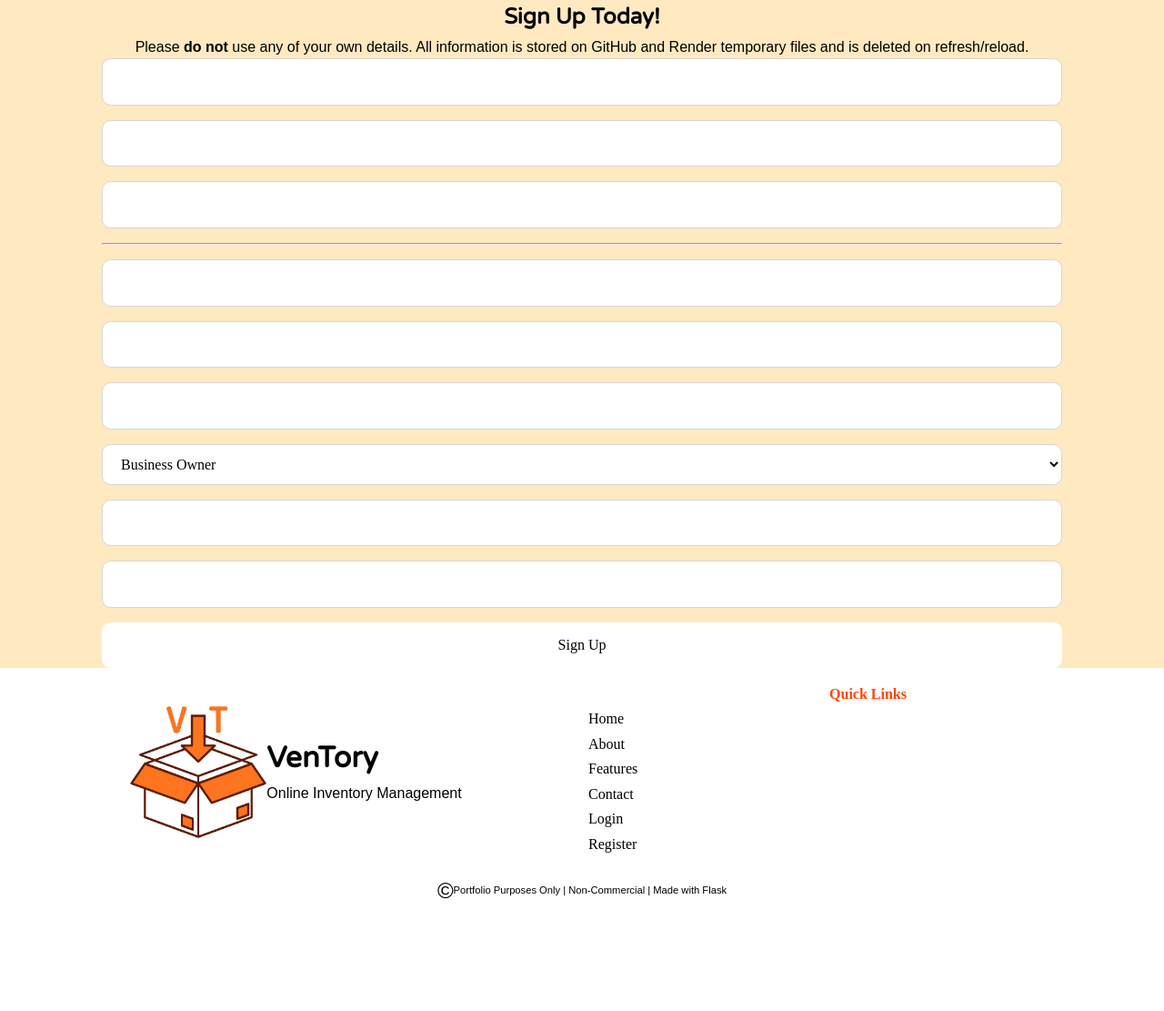
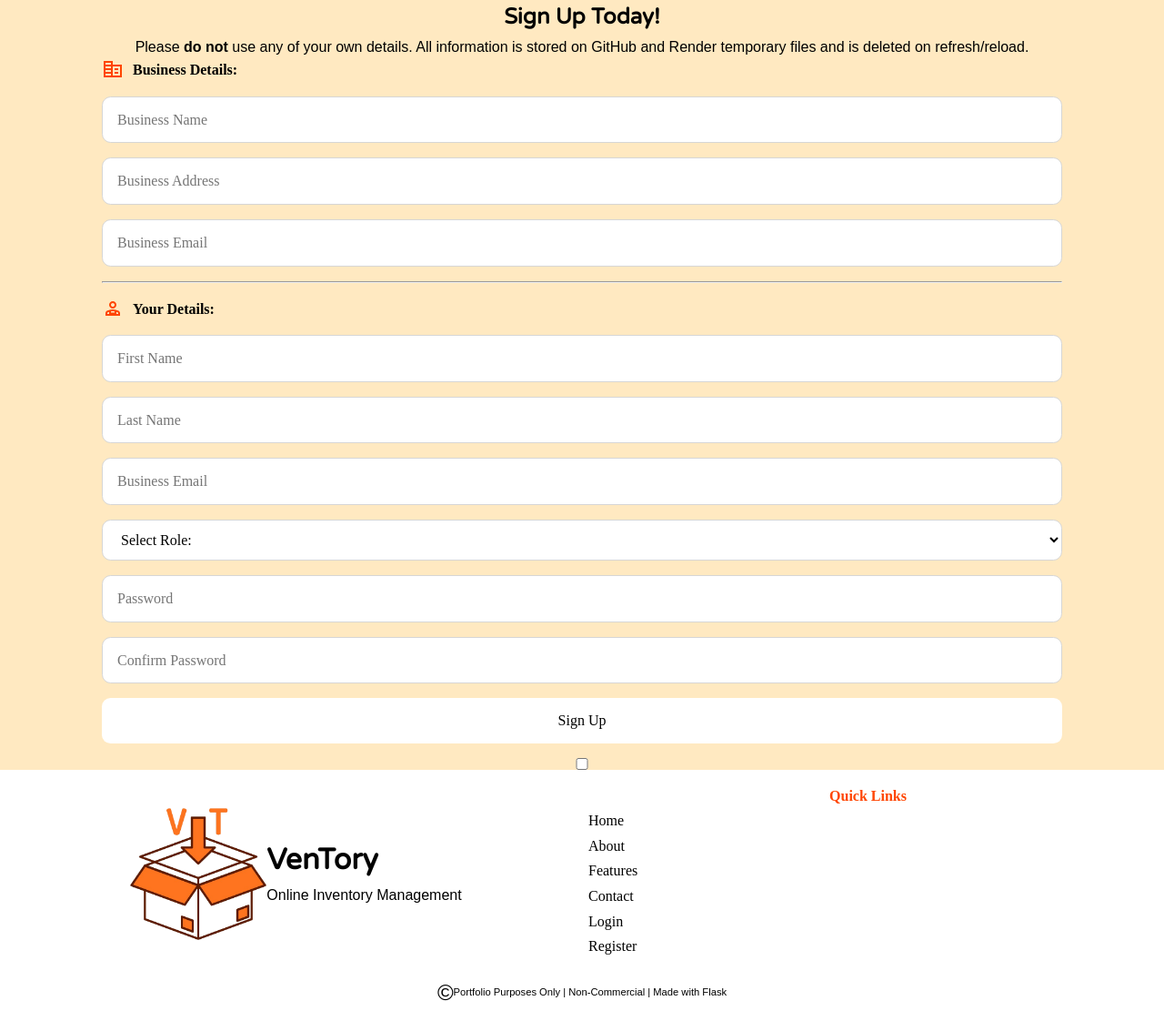
Before and after one commit to Sheikh-H/VenTory-Inventory-Manager, a Flask app: page /register in a window 1280 px wide. Shown: the part 83-1194 px from the top of the page at 91% size. Before the commit the page ends 1071 px from the top, so only its background shows below. Run offline with Flask 3, Linux system fonts and the light colour scheme; some libraries are stand-ins or nearby versions; some web fonts are replaced.

Commit message:
updated forms, some tweaks to be made

```diff
--- a/static/css/base.css
+++ b/static/css/base.css
@@ -4,7 +4,7 @@
     padding: 0;
     margin: 0;
     scrollbar-width: thin;
-    scrollbar-color:  orangered rgba(255, 255, 255, 0);
+    scrollbar-color:  #ff4500 rgba(255, 255, 255, 0);
 }
 
 html {
--- a/static/css/pages/register-page.css
+++ b/static/css/pages/register-page.css
@@ -2,7 +2,10 @@
     text-align: center;
 }
 
-
+.register-form > div{
+    display: flex;
+    gap: 10px;
+}
 
 /* Tablet */
 
--- a/templates/pages/main/register.html
+++ b/templates/pages/main/register.html
@@ -8,22 +8,78 @@
   </p>
 </section>
 <section class="register-form-section">
-  <form action="/login" method="post">
+  <form action="/login" method="post" class="register-form">
     <input type="hidden" name="csrf_token" value="{{ csrf_token() }}" />
-    <input type="text" name="business-name" id="business-name" />
-    <input type="text" name="business-address" id="business-address" />
-    <input type="text" name="business-email" id="business-email" />
+    <div>
+      <svg
+        xmlns="http://www.w3.org/2000/svg"
+        height="24px"
+        viewBox="0 -960 960 960"
+        width="24px"
+        fill="#ff4500"
+      >
+        <path
+          d="M80-120v-720h400v160h400v560H80Zm80-80h240v-80H160v80Zm0-160h240v-80H160v80Zm0-160h240v-80H160v80Zm0-160h240v-80H160v80Zm320 480h320v-400H480v400Zm80-240v-80h160v80H560Zm0 160v-80h160v80H560Z"
+        />
+      </svg>
+      <label for="business-name">Business Details:</label>
+    </div>
+    <input
+      type="text"
+      name="business-name"
+      id="business-name"
+      placeholder="Business Name"
+    />
+    <input
+      type="text"
+      name="business-address"
+      id="business-address"
+      placeholder="Business Address"
+    />
+    <input
+      type="text"
+      name="business-email"
+      id="business-email"
+      placeholder="Business Email"
+    />
     <hr />
-    <input type="text" name="fname" id="fname" />
-    <input type="text" name="sname" id="sname" />
-    <input type="email" name="email" id="email" />
+    <div>
+      <svg
+        xmlns="http://www.w3.org/2000/svg"
+        height="24px"
+        viewBox="0 -960 960 960"
+        width="24px"
+        fill="#ff4500"
+      >
+        <path
+          d="M367-527q-47-47-47-113t47-113q47-47 113-47t113 47q47 47 47 113t-47 113q-47 47-113 47t-113-47ZM160-160v-112q0-34 17-62.5t47-43.5q60-30 124.5-46T480-440q67 0 131.5 16T736-378q30 15 47 43.5t17 62.5v112H160Zm376.5-423.5Q560-607 560-640t-23.5-56.5Q513-720 480-720t-56.5 23.5Q400-673 400-640t23.5 56.5Q447-560 480-560t56.5-23.5ZM640-332v92h80v-32q0-11-5-20t-15-14q-14-8-29.5-14.5T640-332Zm-240-21v53h160v-53q-20-4-40-5.5t-40-1.5q-20 0-40 1.5t-40 5.5ZM240-240h80v-92q-15 5-30.5 11.5T260-306q-10 5-15 14t-5 20v32Zm400 0H320h320ZM480-640Z"
+        />
+      </svg>
+      <label for="fname">Your Details:</label>
+    </div>
+    <input type="text" name="fname" id="fname" placeholder="First Name" />
+    <input type="text" name="sname" id="sname" placeholder="Last Name" />
+    <input type="email" name="email" id="email" placeholder="Business Email" />
+
     <select name="role" id="role">
+      <option value="" selected>Select Role:</option>
       <option value="owner">Business Owner</option>
       <option value="employee">Employee</option>
     </select>
-    <input type="password" name="password" id="password" />
-    <input type="password" name="confirm" id="confirm" />
+    <input
+      type="password"
+      name="password"
+      id="password"
+      placeholder="Password"
+    />
+    <input
+      type="password"
+      name="confirm"
+      id="confirm"
+      placeholder="Confirm Password"
+    />
     <input type="submit" value="Sign Up" />
+    <input type="checkbox" name="terms" id="terms" required />
   </form>
 </section>
 {% endblock content %}
```
